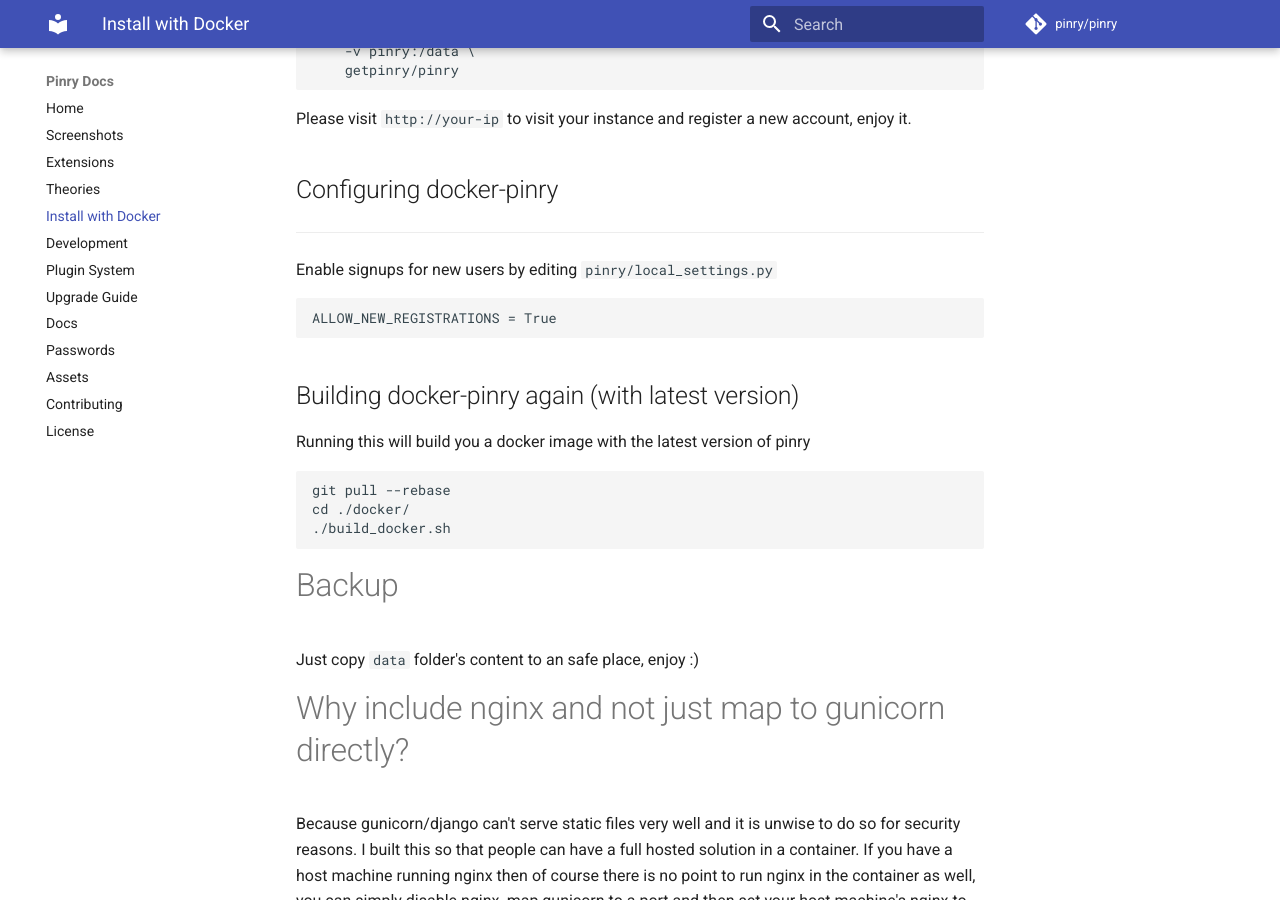
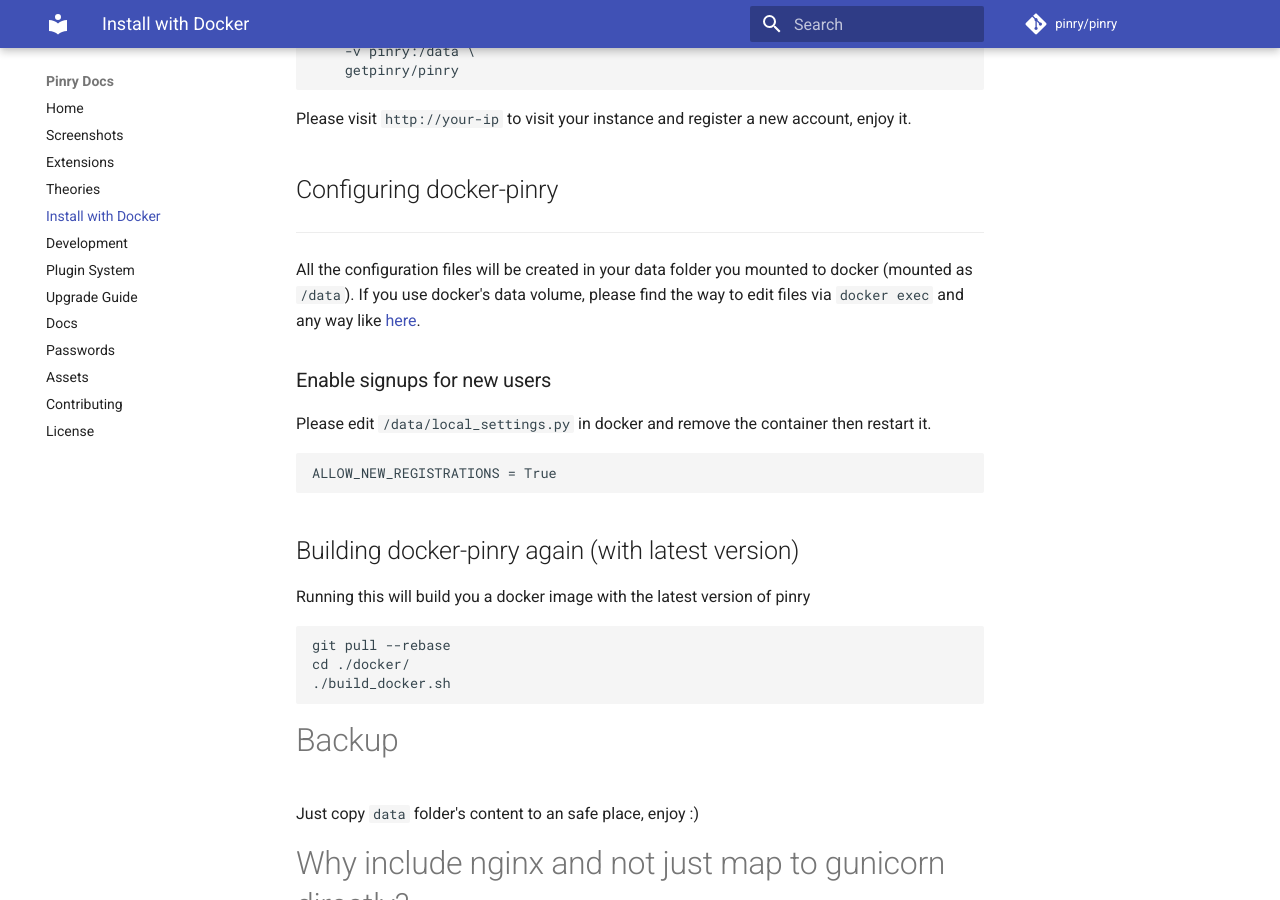
Before and after one commit to pinry/pinry, an MkDocs documentation site: the page built from docs/src/install-with-docker.md, in a window 1280 px wide and 900 px high, scrolled down 1065 px. Built offline with MkDocs 1.6.1 and Material for MkDocs 9.7.7, drawn with Linux system fonts in a browser that asks for light colours; comment, search, counter and statistics services are not loaded.

Commit message:
Doc: Add more detail for local_setting file editing

````diff
--- a/docs/src/install-with-docker.md
+++ b/docs/src/install-with-docker.md
@@ -59,7 +59,16 @@
 
 ## Configuring docker-pinry
 ------------------------
-Enable signups for new users by editing `pinry/local_settings.py`
+
+All the configuration files will be created
+in your data folder you mounted to docker (mounted as `/data`).
+If you use docker's data volume, please find the way to edit files
+via `docker exec` and any way like [here](https://stackoverflow.com/questions/47490307/editing-files-inside-of-a-docker-container).
+
+### Enable signups for new users
+Please edit  `/data/local_settings.py` in docker
+and remove the container then restart it.
+
 ```
 ALLOW_NEW_REGISTRATIONS = True
 ```
````
